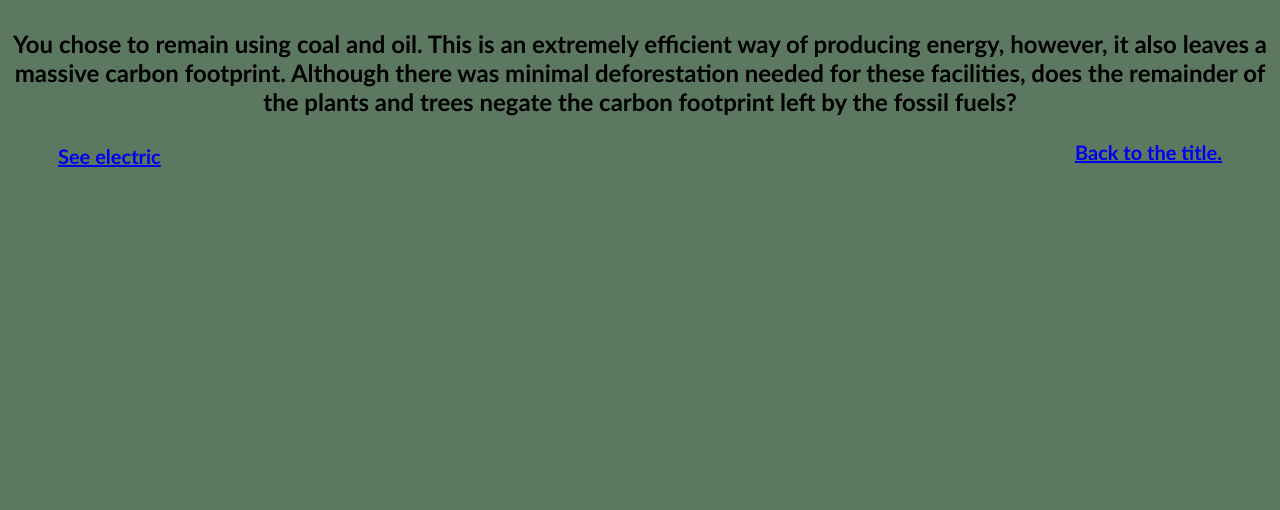
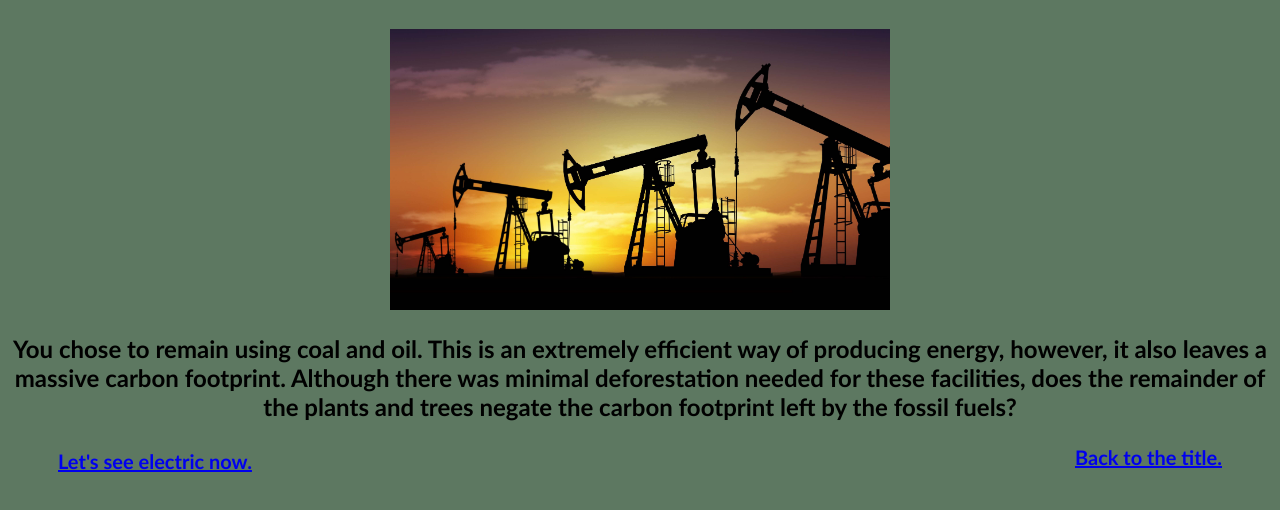
Before and after one commit to crouseucsc/Group13Project, a plain HTML site: page coalANDoil/index.html in a window 1280 px wide. Shown: the part 92-602 px from the top of the page. Drawn offline with nearby package versions, Linux system fonts and the light colour scheme.

Commit message:
Update index.html

```diff
--- a/coalANDoil/index.html
+++ b/coalANDoil/index.html
@@ -11,8 +11,9 @@
 
 	<body>
 		<h1>You chose Coal and Oil</h1>
+				<img src="fossil.jpg" width=500px></img>
 		<p>You chose to remain using coal and oil. This is an extremely efficient way of producing energy, however, it also leaves a massive carbon footprint. Although there was minimal deforestation needed for these facilities, does the remainder of the plants and trees negate the carbon footprint left by the fossil fuels?</p>
-			<a class="left" href="../electric/index.html">See electric</a>
+			<a class="left" href="../electric/index.html">Let's see electric now.</a>
 			<a class="right" href="../index.html">Back to the title.</a>
 	</body>
 </div>
```
